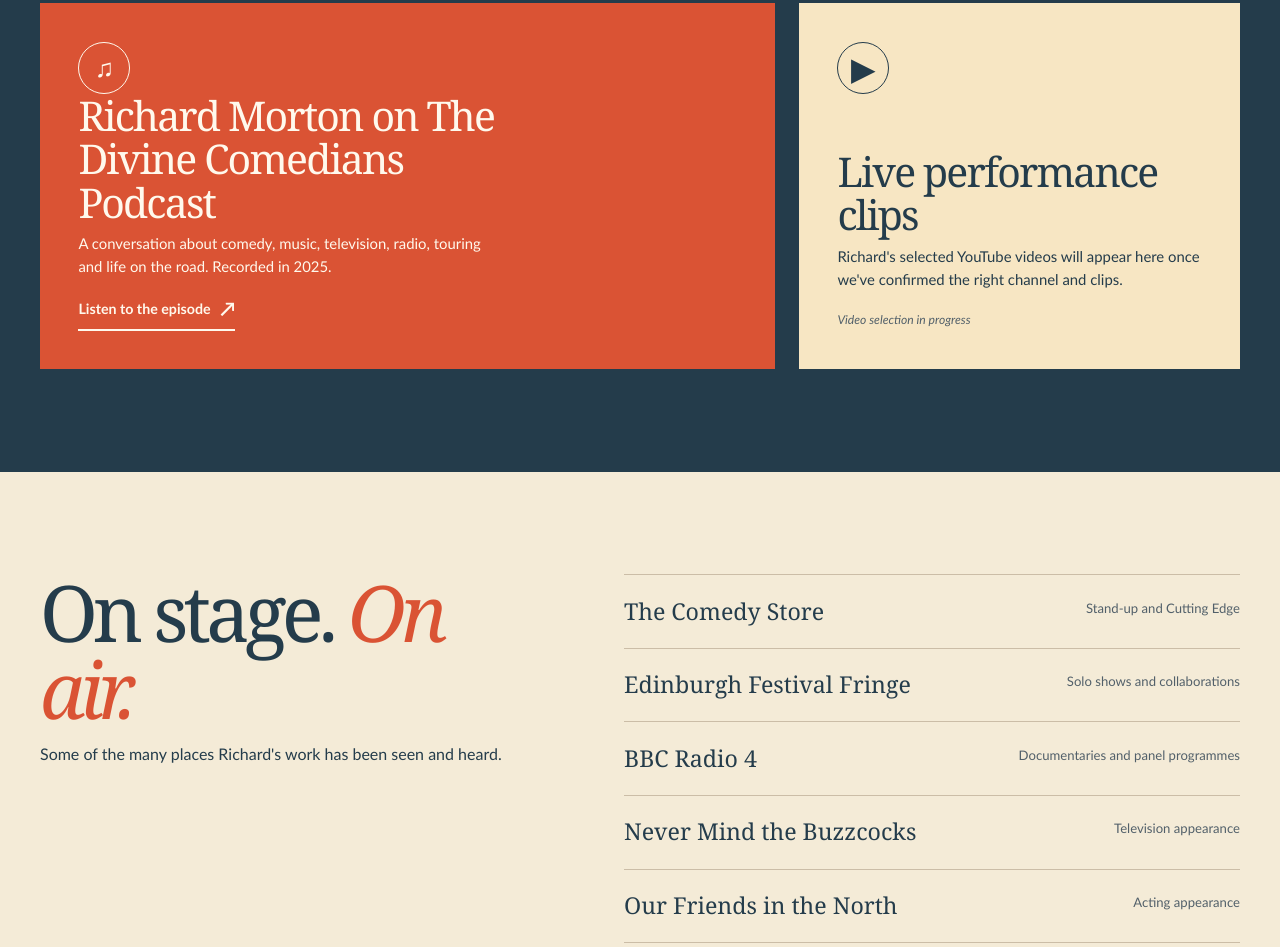
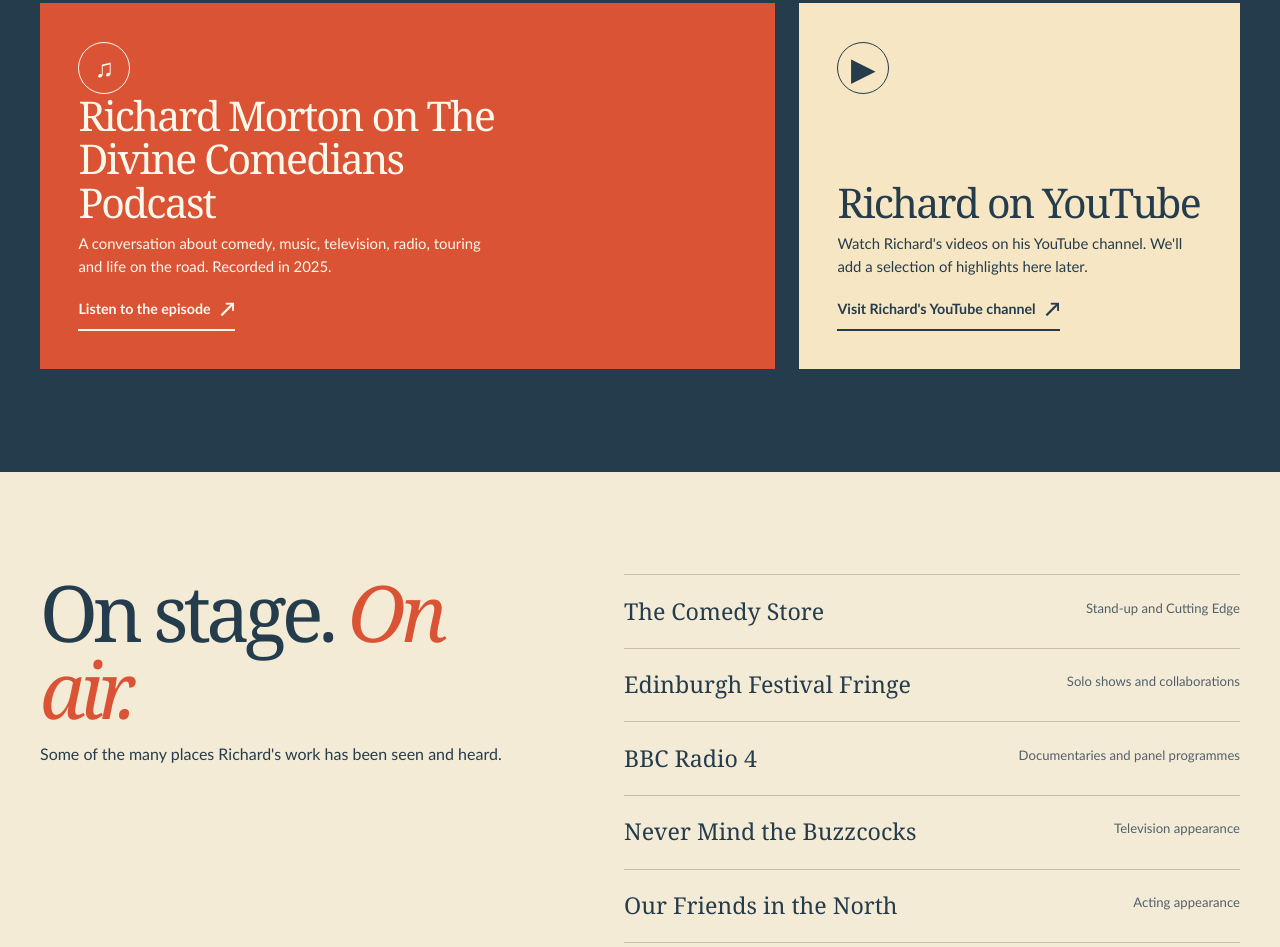
Before and after one commit to rockcentral/rockcentral-data, a plain HTML site: page site-publisher/files/Richard/index.html in a window 1280 px wide. Shown: the part 3269-4216 px from the top of the page. Drawn offline with Linux system fonts and the light colour scheme.

Commit message:
Add Richard Morton's provided YouTube channel

```diff
--- a/site-publisher/files/Richard/index.html
+++ b/site-publisher/files/Richard/index.html
@@ -264,7 +264,7 @@
         <p class="section-lead">We're putting together a selection of performance clips and music. For now, here's a conversation that goes into the stories behind the career.</p>
         <div class="media-grid">
           <article class="media-card media-card--feature"><span class="media-icon" aria-hidden="true">♫</span><div><h3>Richard Morton on The Divine Comedians Podcast</h3><p>A conversation about comedy, music, television, radio, touring and life on the road. Recorded in 2025.</p><a class="text-link" href="https://shows.acast.com/divinecomedianspodcast/episodes/divine-comedians-podcast-episode-59-richard-morton" target="_blank" rel="noopener noreferrer">Listen to the episode <span class="arrow" aria-hidden="true">↗</span></a></div></article>
-          <article class="media-card media-card--small"><span class="media-icon" aria-hidden="true">▶</span><div><h3>Live performance clips</h3><p>Richard's selected YouTube videos will appear here once we've confirmed the right channel and clips.</p><span class="small-info">Video selection in progress</span></div></article>
+          <article class="media-card media-card--small"><span class="media-icon" aria-hidden="true">▶</span><div><h3>Richard on YouTube</h3><p>Watch Richard's videos on his YouTube channel. We'll add a selection of highlights here later.</p><a class="text-link" href="https://www.youtube.com/@richardmorton3519" target="_blank" rel="noopener noreferrer">Visit Richard's YouTube channel <span class="arrow" aria-hidden="true">↗</span></a></div></article>
         </div>
       </div>
     </section>
```
